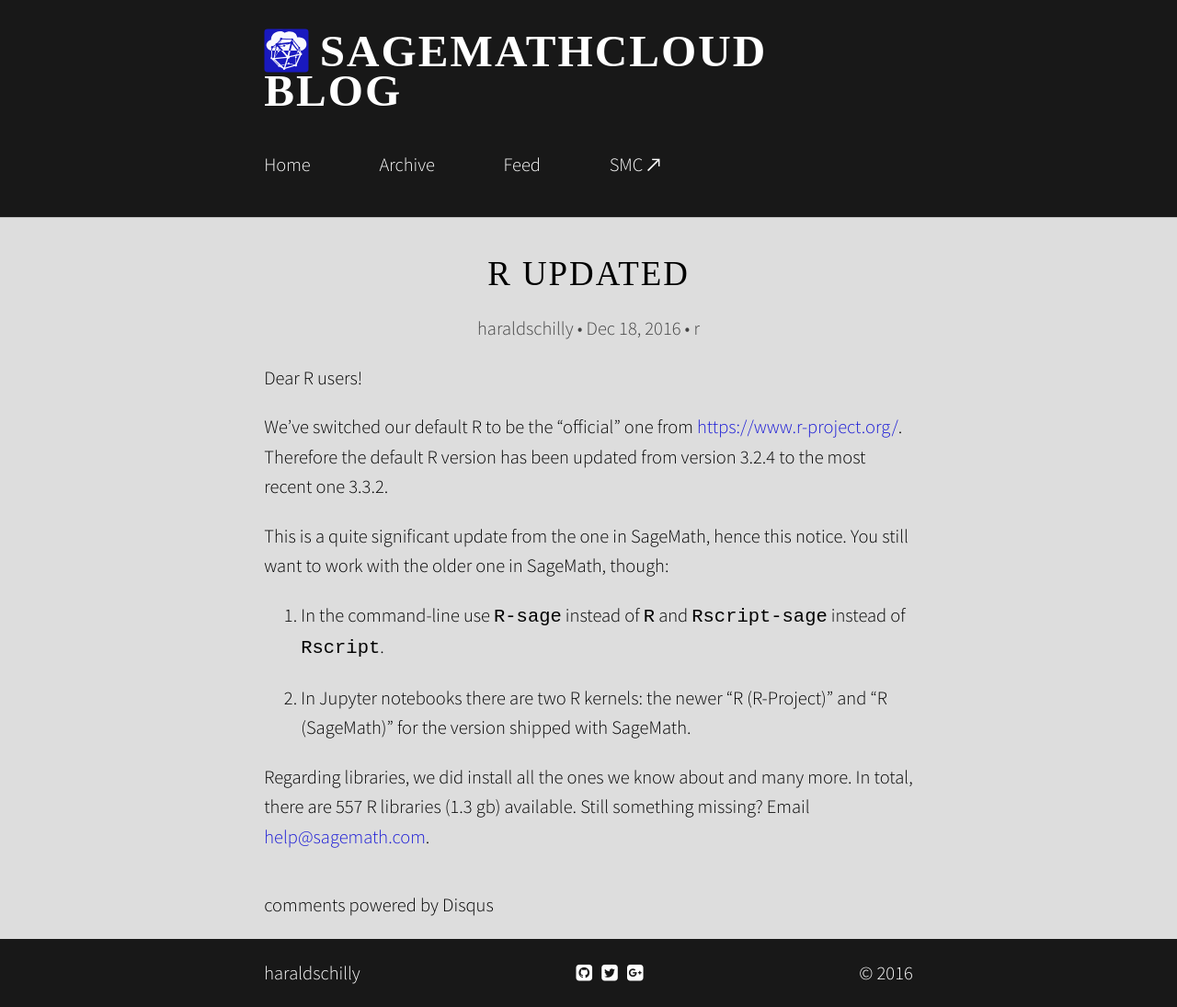
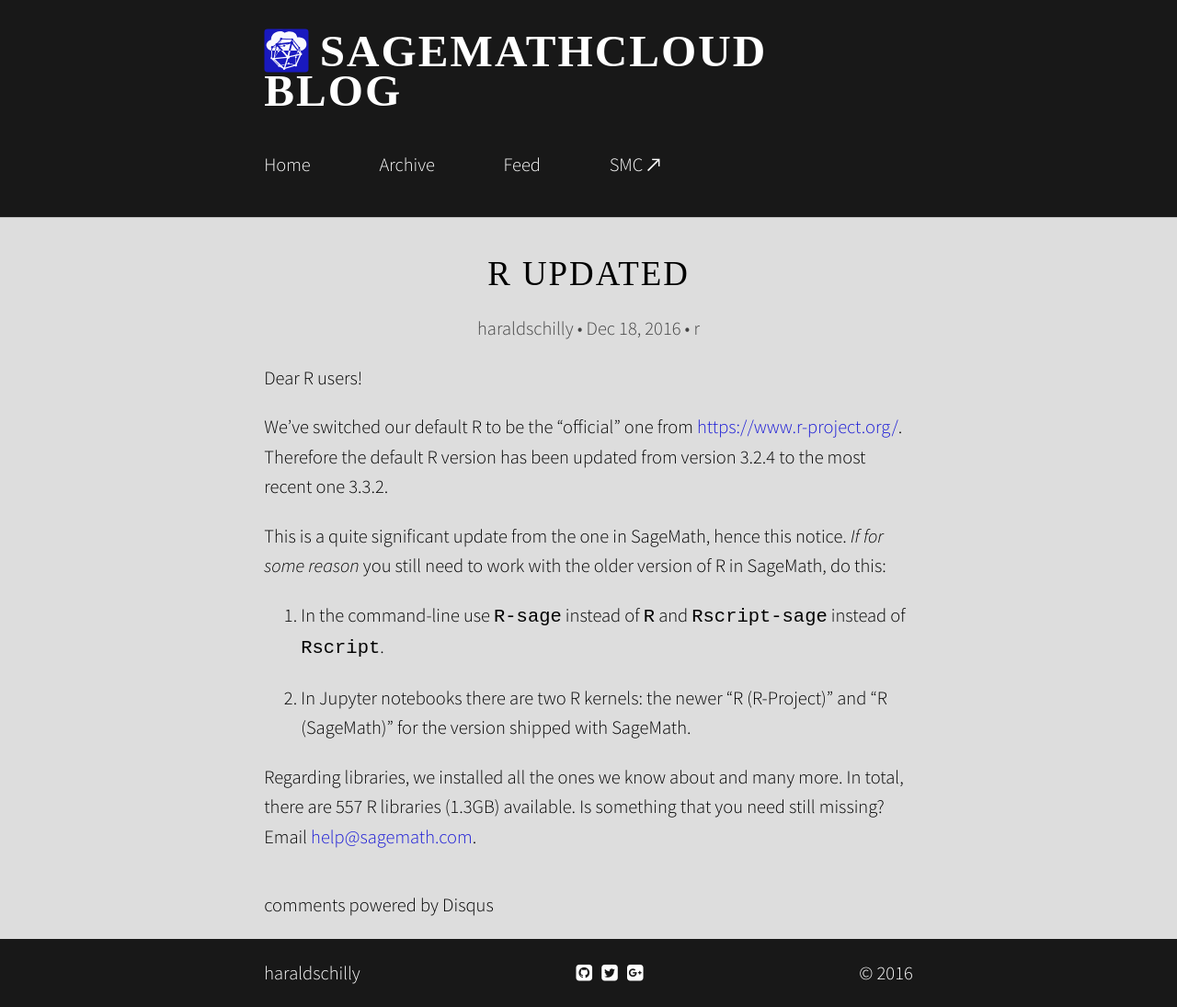
Before and after one commit to sagemathinc/cocalc-blog, a Jekyll site: the page built from src/_posts/2016-12-18-r-updated.md, in a window 1280 px wide. Shown: the whole page at 92% size. Built offline with Jekyll 4.4.1, drawn with Linux system fonts in a browser that asks for light colours; nearby versions of some CDN libraries; some web fonts are replaced; comment, search, counter and statistics services are not loaded.

Commit message:
bit of rewording

```diff
--- a/src/_posts/2016-12-18-r-updated.md
+++ b/src/_posts/2016-12-18-r-updated.md
@@ -10,10 +10,10 @@
 We've switched our default R to be the "official" one from [https://www.r-project.org/](https://www.r-project.org/).
 Therefore the default R version has been updated from version 3.2.4 to the most recent one 3.3.2.
 
-This is a quite significant update from the one in SageMath, hence this notice. You still want to work with the older one in SageMath, though:
+This is a quite significant update from the one in SageMath, hence this notice. *If for some reason* you still need to work with the older version of R in SageMath, do this:
 
 1. In the command-line use `R-sage` instead of `R` and `Rscript-sage` instead of `Rscript`.
 
 2. In Jupyter notebooks there are two R kernels: the newer "R (R-Project)" and "R (SageMath)" for the version shipped with SageMath.
 
-Regarding libraries, we did install all the ones we know about and many more. In total, there are 557 R libraries (1.3 gb) available. Still something missing? Email [help@sagemath.com](mailto:help@sagemath.com).
+Regarding libraries, we installed all the ones we know about and many more. In total, there are 557 R libraries (1.3GB) available. Is something that you need still missing? Email [help@sagemath.com](mailto:help@sagemath.com).
```
Also changed, not shown: src/_posts/2016-12-16-pandas-mooc.md (+1 -1 lines).
